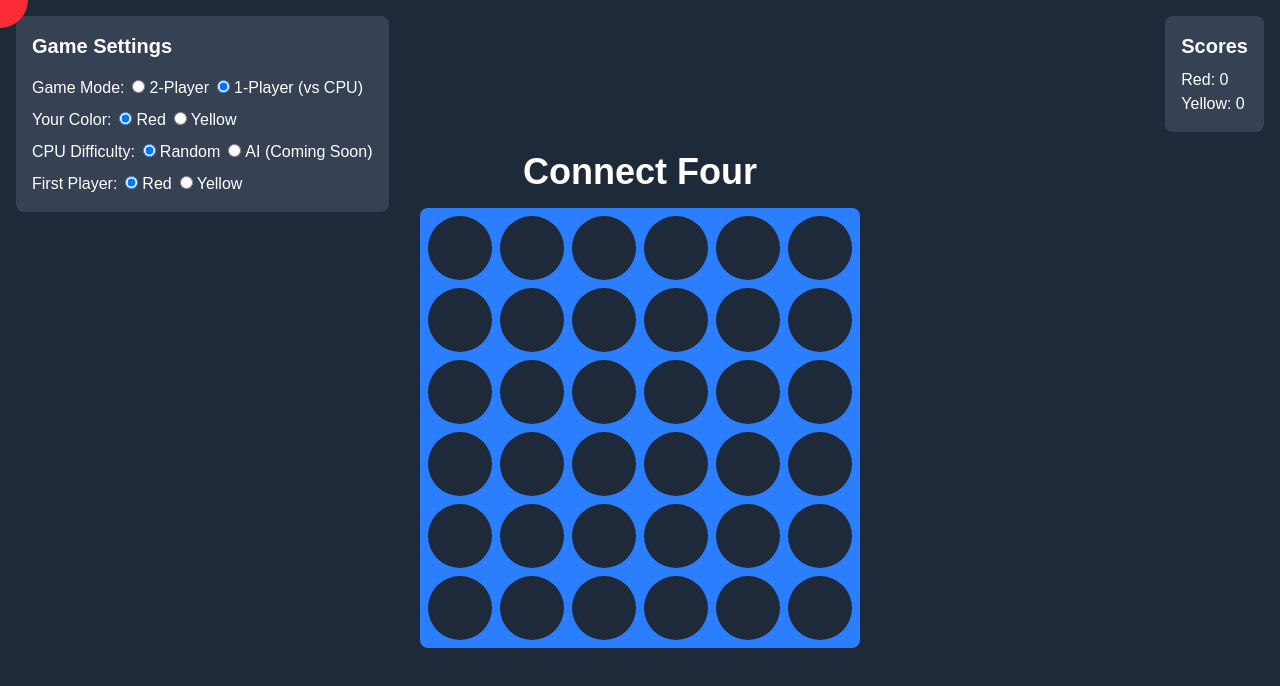
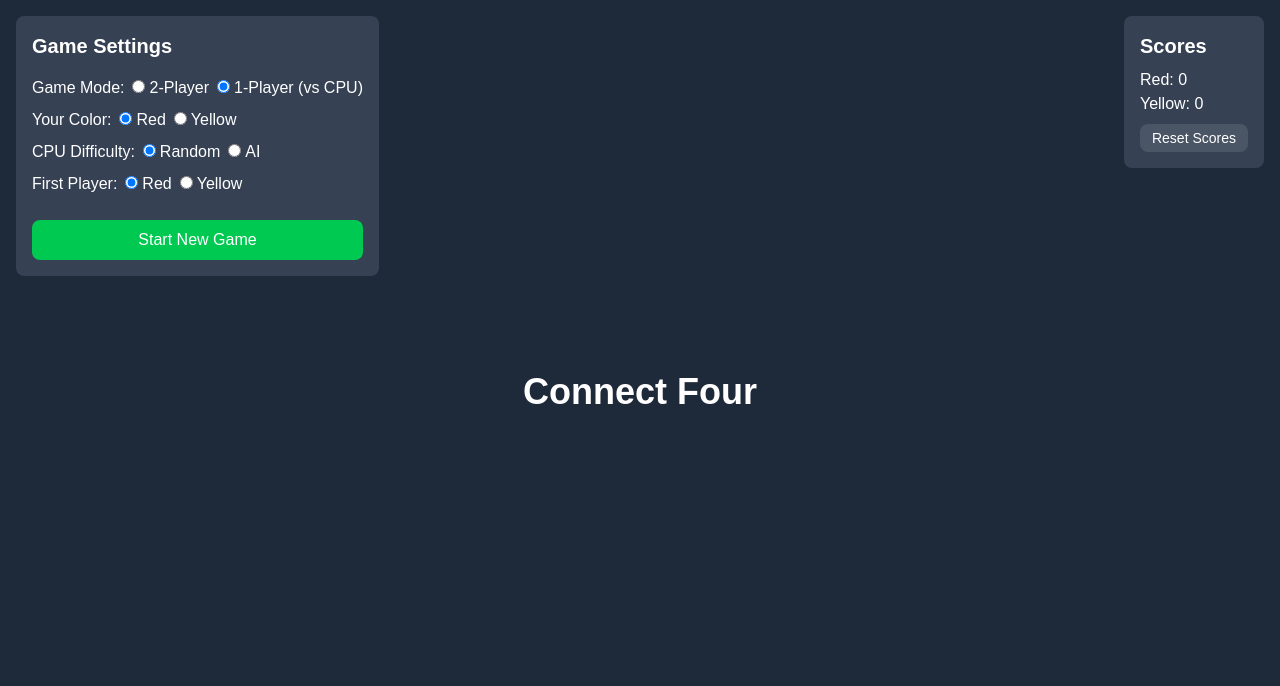
Before and after one commit to mark-torres10/connect_four, a Next.js app: page / in a window 1280 px wide. Both pictures are taken after a click on the radio button "1-Player (vs CPU)". Shown: the top 686 px of the page. Built offline with nearby package versions, Linux system fonts and the light colour scheme.

Commit message:
Fix lint errors

```diff
--- a/src/app/game.tsx
+++ b/src/app/game.tsx
@@ -16,6 +16,7 @@ const Game = () => {
   const [hoveredCol, setHoveredCol] = useState<number | null>(null);
   const [mousePos, setMousePos] = useState({ x: 0, y: 0 });
   const [scores, setScores] = useState({ Red: 0, Yellow: 0 });
+  const [gameStarted, setGameStarted] = useState(false);
 
   // New state for game modes
   const [gameMode, setGameMode] = useState<'2-player' | '1-player'>('2-player');
@@ -31,13 +32,10 @@ const Game = () => {
     setPlayer(startingPlayer); // Reset to the chosen starting player
     setWinner(null);
     setIsDraw(false);
+    setGameStarted(true);
   }, [createEmptyBoard, startingPlayer]);
 
-  // Reset game state based on new settings
-  useEffect(() => {
-    console.log('Settings changed, resetting game.');
-    handlePlayAgain(); // Reset board and player when settings change
-  }, [gameMode, humanPlayerColor, startingPlayer, cpuDifficulty, handlePlayAgain]);
+
 
   useEffect(() => {
     const handleMouseMove = (event: MouseEvent) => {
@@ -96,7 +94,7 @@ const Game = () => {
   }, []);
 
   const handleClick = useCallback((col: number) => {
-    if (winner || board[0][col]) return;
+    if (!gameStarted || winner || board[0][col]) return;
 
     const newBoard = board.map(row => [...row]);
     for (let row = ROWS - 1; row >= 0; row--) {
@@ -124,7 +122,7 @@ const Game = () => {
         return;
       }
     }
-  }, [board, player, winner, checkWin, setBoard, setPlayer, setScores, setIsDraw]);
+  }, [board, player, winner, checkWin, setBoard, setPlayer, setScores, setIsDraw, gameStarted]);
 
   // CPU's turn logic
   useEffect(() => {
@@ -150,19 +148,20 @@ const Game = () => {
       handleClick(chosenCol);
     };
 
-    if (gameMode === '1-player' && !winner && !isDraw && player !== humanPlayerColor) {
+    if (gameStarted && gameMode === '1-player' && !winner && !isDraw && player !== humanPlayerColor) {
       console.log('It\'s CPU\'s turn.');
       const cpuMove = setTimeout(() => {
         makeCpuMove();
       }, 500);
       return () => clearTimeout(cpuMove);
     }
-  }, [player, gameMode, humanPlayerColor, winner, isDraw, cpuDifficulty, board, handleClick]);
+  }
+  , [gameStarted, gameMode, humanPlayerColor, winner, isDraw, player, cpuDifficulty, board, handleClick]);
 
   return (
     <div className="flex flex-col items-center justify-center min-h-screen bg-gray-800 text-white">
       {/* Hovering token */}
-      {!winner && !isDraw && (
+      {gameStarted && !winner && !isDraw && (
         <div
           className={`w-14 h-14 rounded-full ${player === 'Red' ? 'bg-red-500' : 'bg-yellow-500'} absolute top-0 left-0 z-10`}
           style={{ transform: `translate(${mousePos.x - 28}px, ${mousePos.y - 28}px)`, pointerEvents: 'none' }}
@@ -174,6 +173,12 @@ const Game = () => {
         <h2 className="text-xl font-bold mb-2">Scores</h2>
         <div>Red: {scores.Red}</div>
         <div>Yellow: {scores.Yellow}</div>
+        <button
+          className="mt-2 px-3 py-1 bg-gray-600 text-white rounded-lg text-sm"
+          onClick={() => setScores({ Red: 0, Yellow: 0 })}
+        >
+          Reset Scores
+        </button>
       </div>
 
       {/* Game Settings */}
@@ -201,7 +206,7 @@ const Game = () => {
               <input type="radio" id="cpu-random" name="cpuDifficulty" value="random" checked={cpuDifficulty === 'random'} onChange={() => setCpuDifficulty('random')} className="mr-1" />
               <label htmlFor="cpu-random" className="mr-2">Random</label>
               <input type="radio" id="cpu-ai" name="cpuDifficulty" value="ai" checked={cpuDifficulty === 'ai'} onChange={() => setCpuDifficulty('ai')} className="mr-1" />
-              <label htmlFor="cpu-ai">AI (Coming Soon)</label>
+              <label htmlFor="cpu-ai">AI</label>
             </div>
           </>
         )}
@@ -213,9 +218,17 @@ const Game = () => {
           <input type="radio" id="first-yellow" name="firstPlayer" value="Yellow" checked={startingPlayer === 'Yellow'} onChange={() => setStartingPlayer('Yellow')} className="mr-1" />
           <label htmlFor="first-yellow">Yellow</label>
         </div>
+        <button
+          className="mt-4 px-4 py-2 bg-green-500 text-white rounded-lg"
+          onClick={handlePlayAgain}
+        >
+          Start New Game
+        </button>
       </div>
 
       <h1 className="text-4xl font-bold mb-4">Connect Four</h1>
+      {gameStarted && (
+        <>
           <div
             ref={gameBoardRef}
             className="grid grid-cols-6 gap-2 bg-blue-500 p-2 rounded-lg relative"
@@ -251,14 +264,9 @@ const Game = () => {
               It&apos;s a draw!
             </div>
           )}
-      {(winner || isDraw) && (
-        <button
-          className="mt-4 px-4 py-2 bg-blue-500 text-white rounded-lg"
-          onClick={handlePlayAgain}
-        >
-          Play Again
-        </button>
+        </>
       )}
+
     </div>
   );
 };
```
Lines whose indentation alone changed are shown as unchanged.
